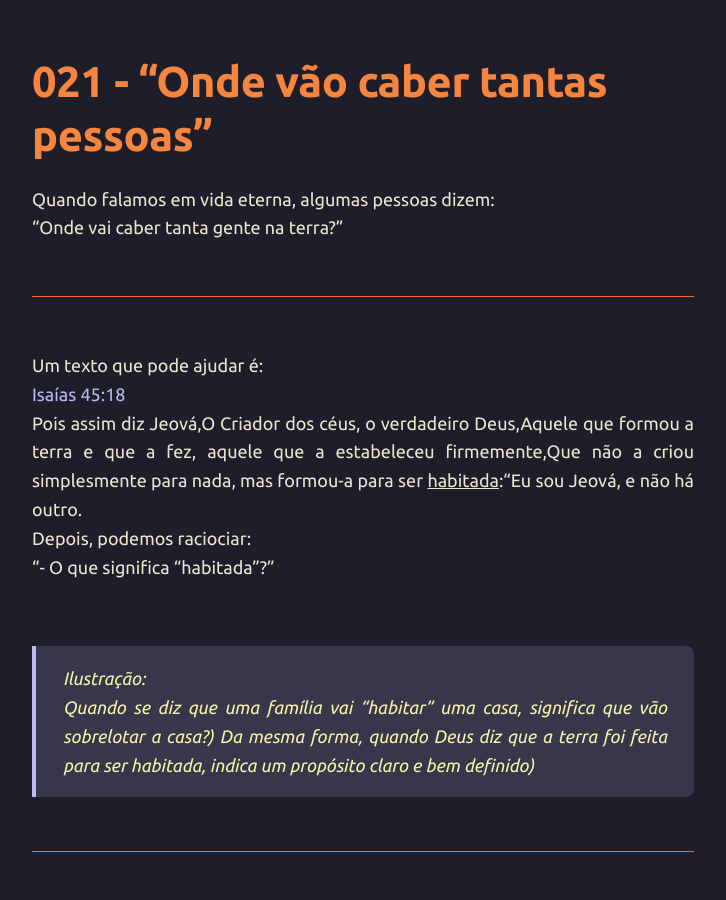
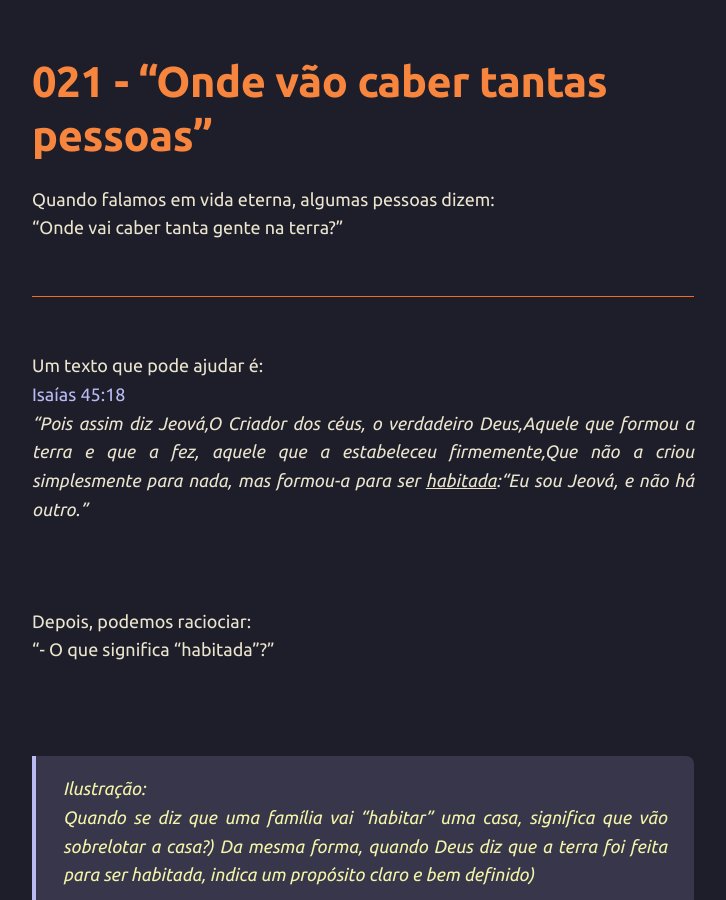
Before and after one commit to joaquim-capitao/jw, a Jekyll site: the page built from saidas/021-saida.md, in a window 1280 px wide and 900 px high. Shown: the whole window, without its empty margins (277-1003 px from the left). Built offline with Jekyll 4.4.1, drawn with Linux system fonts in a browser that asks for light colours; our own code applies the rules of GitHub Pages for plain Markdown files.

```diff
--- a/saidas/021-saida.md
+++ b/saidas/021-saida.md
@@ -7,12 +7,16 @@ Quando falamos em vida eterna, algumas pessoas dizem:
 
 Um texto que pode ajudar é:
 [Isaías 45:18 ](https://www.jw.org/finder?srcid=jwlshare&wtlocale=TPO&prefer=lang&bible=23045018&pub=nwtsty)
-Pois assim diz Jeová,O Criador dos céus, o verdadeiro Deus,Aquele que formou a terra e que a fez, aquele que a estabeleceu firmemente,Que não a criou simplesmente para nada, mas formou-a para ser <u>habitada</u>:“Eu sou Jeová, e não há outro.
+*"Pois assim diz Jeová,O Criador dos céus, o verdadeiro Deus,Aquele que formou a terra e que a fez, aquele que a estabeleceu firmemente,Que não a criou simplesmente para nada, mas formou-a para ser <u>habitada</u>:“Eu sou Jeová, e não há outro."*
+
 <br>
+
 Depois,
 podemos raciociar:
 "- O que significa “habitada”?"
+
 <br>
+
 > Ilustração:
 > Quando se diz que uma família vai “habitar” uma casa, significa que vão sobrelotar a casa?)
 > Da mesma forma, quando Deus diz que a terra foi feita para ser habitada, indica um propósito claro e bem definido)
```
